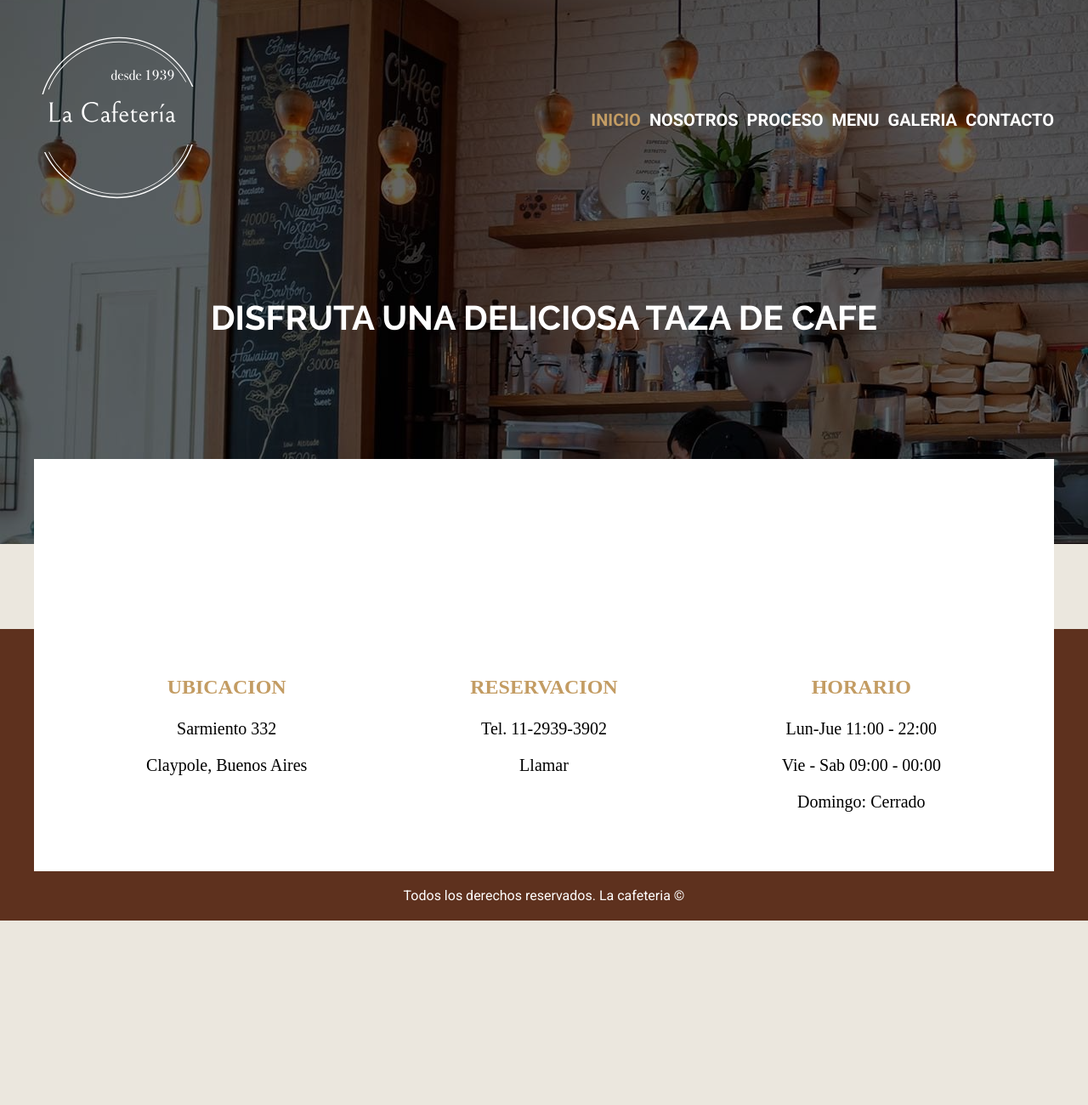
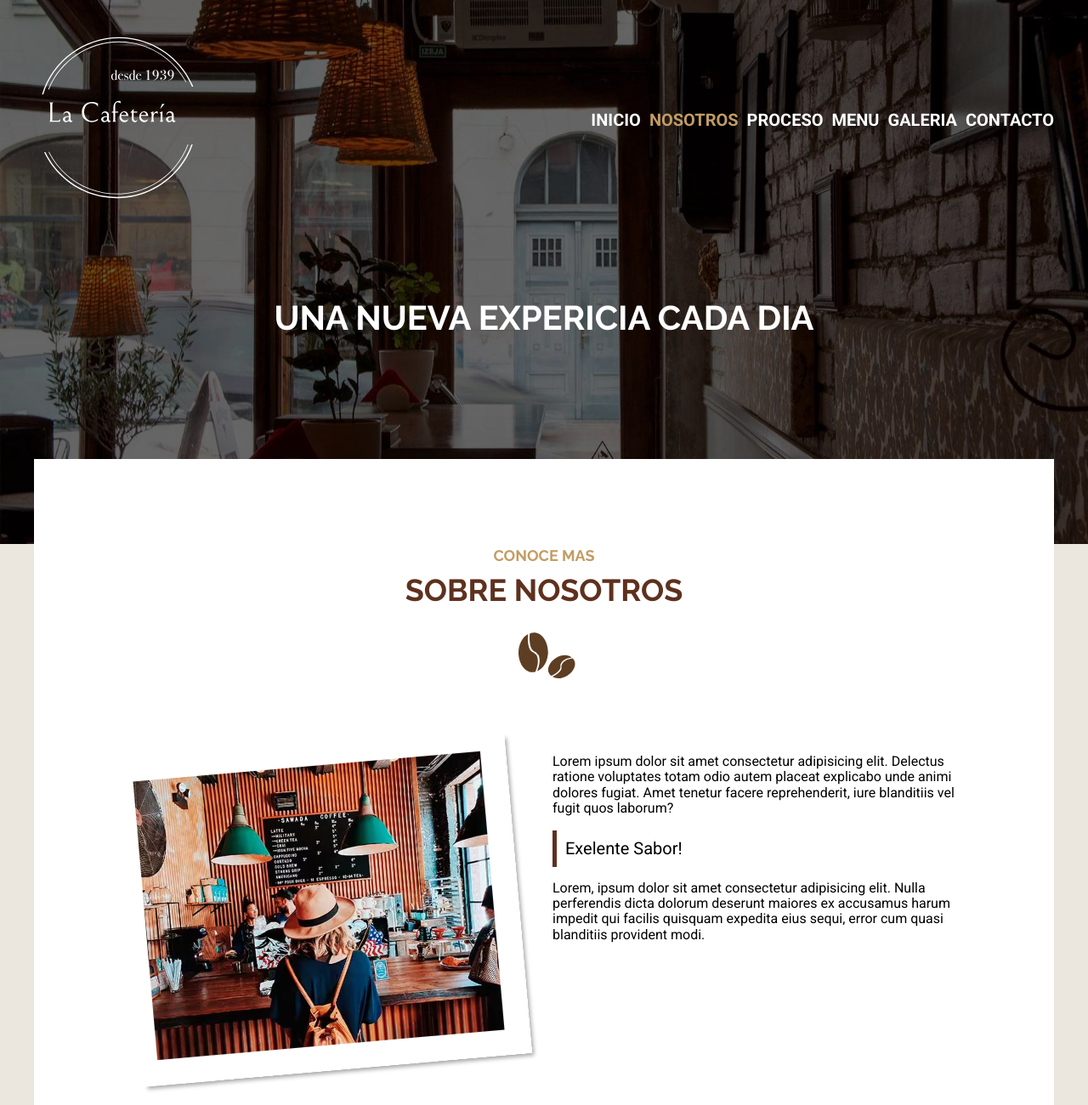
Before and after one commit to LucianoZR4/cafeteria-sass, a website: page nosotros.html in a window 1280 px wide. Shown: the part 60-1360 px from the top of the page at 85% size. Before the commit the page ends 1143 px from the top, so only its background shows below. Drawn offline with Linux system fonts and the light colour scheme; a web font is replaced by a local one.

Commit message:
Add files via upload

```diff
--- a/nosotros.html
+++ b/nosotros.html
@@ -11,15 +11,15 @@
     <link rel="stylesheet" href="build/css/app.css">
 </head>
 <body>
-    <header class="header header-inicio">
+    <header class="header header-nosotros">
         <div class="contenido-header container">
             <div class="barra">
                 <div class="logo">
                     <img src="build/img/logo.svg" alt="logo cafeteria">
                 </div>
                 <nav class="nav-principal">
-                    <a class="activo" href="index.html">Inicio</a>
-                    <a href="Nosotros.html">Nosotros</a>
+                    <a href="index.html">Inicio</a>
+                    <a class="activo"  href="Nosotros.html">Nosotros</a>
                     <a href="proceso.html">Proceso</a>
                     <a href="menu.html">Menu</a>
                     <a href="galeria.html">Galeria</a>
@@ -28,13 +28,38 @@
             </div>
 
             <div class="texto-header">
-                <h1>Disfruta una deliciosa taza de cafe</h1>
+                <h1>Una nueva expericia cada dia</h1>
             </div>
         </div>
     </header>
 
     <main class="container contenido-principal">
+        <h2><span>Conoce mas</span>sobre nosotros</h2>
 
+        <div class="contenido-nosotros">
+            <div class="imagen">
+                <picture>
+                <source
+                     srcset="build/img/nosotros_sidebar.avif"
+                     type="image/avif">
+                <source
+                     srcset="build/img/nosotros_sidebar.webp"
+                     type="image/webp">
+                <source
+                     srcset="build/img/nosotros_sidebar.jpg"
+                     type="image/jpeg">
+                <img loading="lazy" decoding="async" src="build/img/nosotros_sidebar.jpg" lazyalt="imagen" width="500" height="300">
+                </picture>
+            </div>
+
+            <div class="texto">
+                <p>Lorem ipsum dolor sit amet consectetur adipisicing elit. Delectus ratione voluptates totam odio autem placeat explicabo unde animi dolores fugiat. Amet tenetur facere reprehenderit, iure blanditiis vel fugit quos laborum?</p>
+
+                <blockquote>Exelente Sabor!</blockquote>
+
+                <p>Lorem, ipsum dolor sit amet consectetur adipisicing elit. Nulla perferendis dicta dolorum deserunt maiores ex accusamus harum impedit qui facilis quisquam expedita eius sequi, error cum quasi blanditiis provident modi.</p>
+            </div>
+        </div>
     </main>
 
     <footer class="footer">
--- a/src/scss/app.scss
+++ b/src/scss/app.scss
@@ -2,3 +2,4 @@
 @use 'header';
 @use 'inicio';
 @use 'footer';
+@use 'internas';
--- a/src/scss/base/_globales.scss
+++ b/src/scss/base/_globales.scss
@@ -33,6 +33,7 @@ a{
 img{
     max-width: 100%;
     display: block;
+    height: auto;
 }
 
 ul{
--- a/src/scss/header/_header.scss
+++ b/src/scss/header/_header.scss
@@ -4,6 +4,8 @@
 .header{
     padding: 5rem 0;
     position: relative;
+    background-repeat: no-repeat;
+    background-size: cover;
     @include m.tablet {
         min-height: 70rem;
     }
@@ -39,3 +41,7 @@
 .header-inicio{
     background-image: url(../img/header_inicio.jpg);
 }
+
+.header-nosotros{
+    background-image: url(../img/header_nosotros.jpg);
+}
--- /dev/null
+++ b/src/scss/internas/_index.scss
@@ -0,0 +1 @@
+@forward 'nosotros';
--- /dev/null
+++ b/src/scss/internas/_nosotros.scss
@@ -0,0 +1,32 @@
+@use 'base/variables' as v;
+@use 'base/mixins' as m;
+
+
+.contenido-nosotros{
+    @include m.tablet {
+        @include m.grid(2, 2rem)
+    }
+
+    .imagen{
+        margin-bottom: 5rem;
+
+        @include m.tablet {
+            margin: 0 2rem 0 0;
+        }
+
+        img{
+            transform: rotate(-5deg);
+            border: 3rem solid v.$blanco;
+            box-shadow:9px 10px 5px -7px rgb(0 0 0 /.35) ;
+        }
+    }
+
+    .texto{
+        blockquote{
+            margin: 0;
+            padding: 1rem;
+            border-left: .5rem solid v.$primario;
+            font-size: 2rem;
+        }
+    }
+}
```
Also changed, not shown: base.html (+2 -2 lines), build/css/app.css, src/scss/inicio/_contenido.scss (line endings or trailing spaces).
